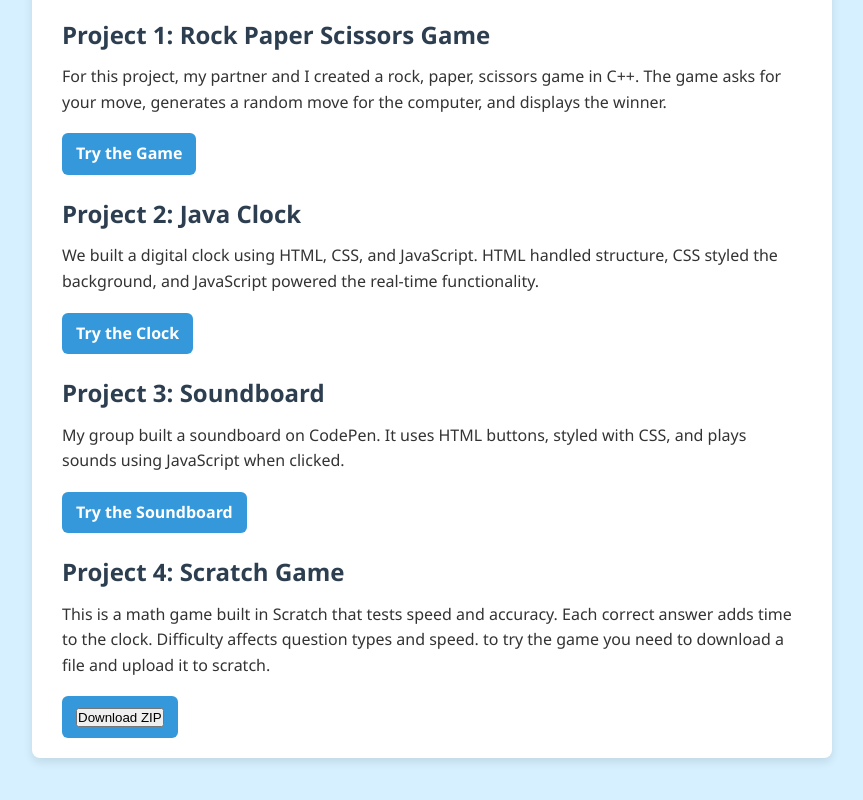
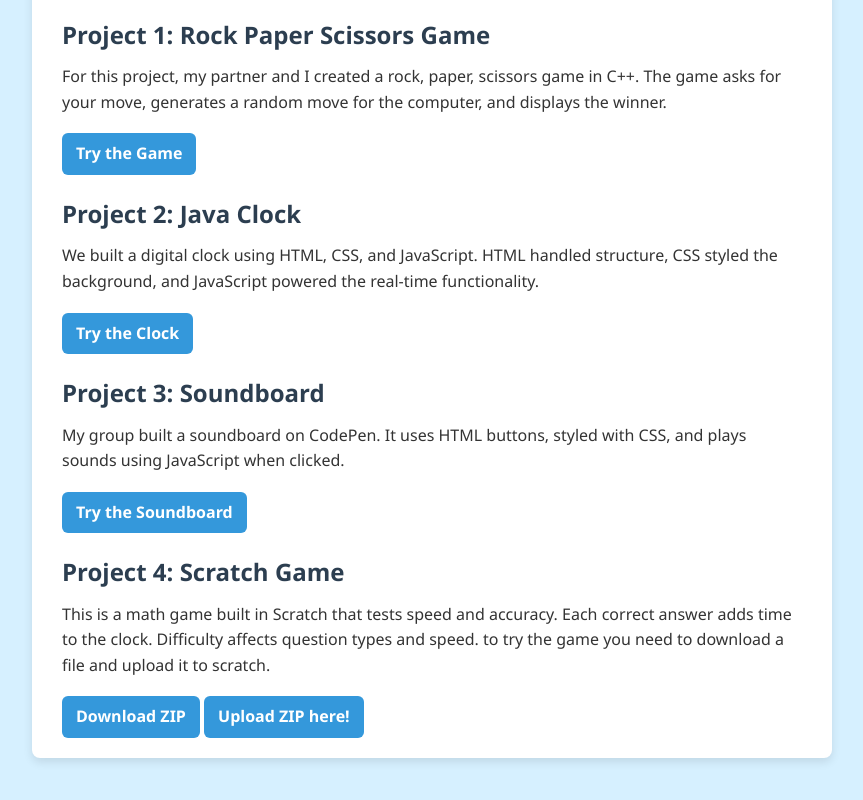
Before and after one commit to EWGFking/AP-comp-sci-final-project, a plain HTML site: page index.html in a window 1280 px wide. Shown: the part 399-1199 px from the top of the page, without its empty margins (208-1071 px from the left). Drawn offline with Linux system fonts and the light colour scheme.

Commit message:
Update index.html

```diff
--- a/index.html
+++ b/index.html
@@ -1,4 +1,4 @@
- <!DOCTYPE html>
+<!DOCTYPE html>
 <html lang="en">
 <head>
   <meta charset="UTF-8" />
@@ -111,9 +111,12 @@
       <h2>Project 4: Scratch Game</h2>
       <p>This is a math game built in Scratch that tests speed and accuracy. Each correct answer adds time to the clock. Difficulty affects question types and speed. to try the game you need to download a file and upload it to scratch.</p>
       <a class="project-link"
-         href="/mnt/data/Scratch%20Project%20(Final)%20(2).zip" download>
-        <button>Download ZIP</button>
+         href="https://github.com/EWGFking/AP-comp-sci-final-project/raw/main/Scratch%20Project%20(Final)%20(2).zip" download>
+  Download ZIP
 </a>
+       <a class="project-link"
+          href="https://scratch.mit.edu/projects/editor/?tutorial=getStarted"target="_blank">Upload ZIP here!</a>
+
 
     </section>
   </main>
```
